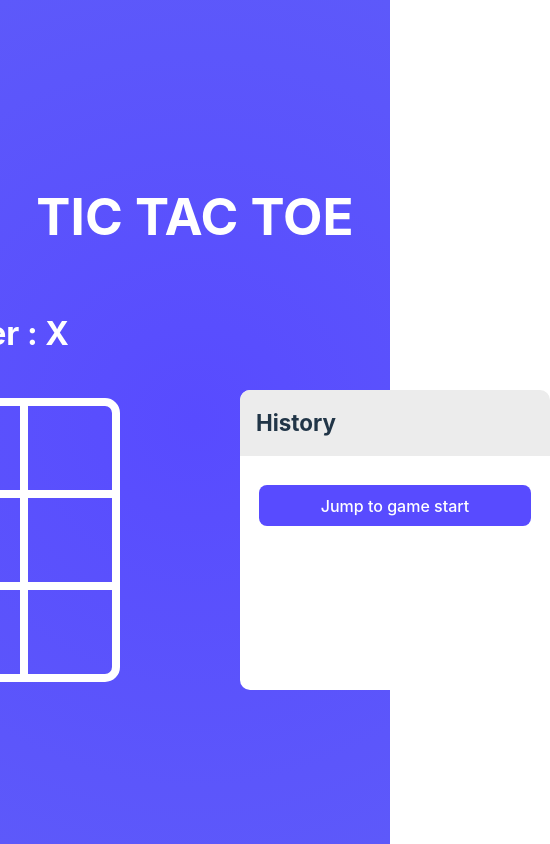
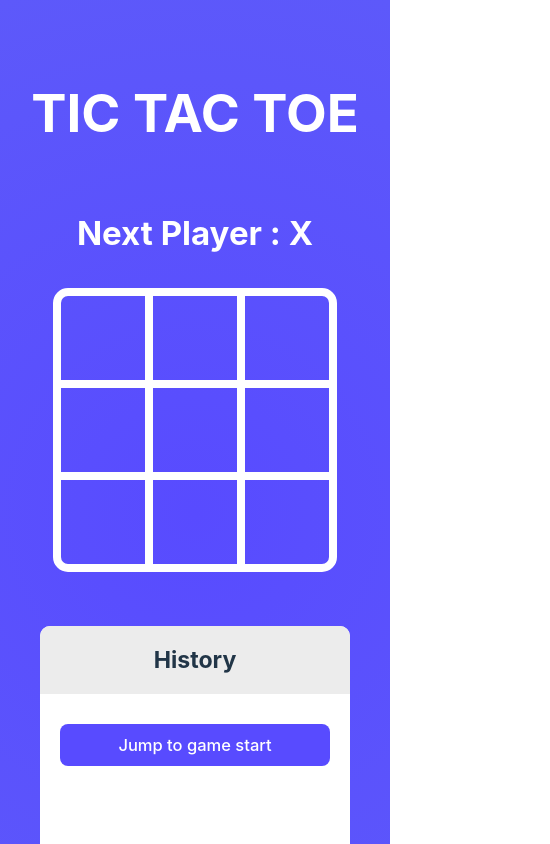
Before and after one commit to Martarion-Code/Tic-Tac-Toe-React, a React (Vite) app: page / in a window 390 px wide. Shown: the top 844 px of the page, 550 px wide, since content can reach past the window. Built offline with nearby package versions, Linux system fonts and the light colour scheme.

Commit message:
Add responsive to the tic tac toe
I try to make the font, squares, and history container responsive in view port more than 400px, but I think the responsivity is still shitty

```diff
--- a/index.html
+++ b/index.html
@@ -3,7 +3,7 @@
   <head>
     <meta charset="UTF-8" />
     <link rel="icon" type="image/svg+xml" href="/vite.svg" />
-    <meta name="viewport" content="width=device-width, initial-scale=1.0" />
+    <meta name="viewport" content="width=device-width, initial-scale=1">
     <title>Vite + React</title>
   </head>
   <body>
--- a/src/App.css
+++ b/src/App.css
@@ -50,6 +50,10 @@
   box-sizing: border-box;
 }
 
+html{
+  font-size: calc(15px + 0.390625vw);
+}
+
 .app{
   color: #fff;
   width: 100vw;
@@ -81,7 +85,7 @@ filter: progid:DXImageTransform.Microsoft.gradient(startColorstr="#5d59fa",endCo
 
 .board-history-cont{
   display: flex;
-  gap: 200px;
+  gap: 10vw;
   justify-content: center;
   align-items: center;
 }
@@ -135,7 +139,10 @@ filter: progid:DXImageTransform.Microsoft.gradient(startColorstr="#5d59fa",endCo
   width: 310px;
 
 }
+.title-and-board-cont__title{
+  font-size: 2rem;
 
+}
 .history-cont__heading{
   padding: 1rem;
   width: 100%;
@@ -170,3 +177,71 @@ filter: progid:DXImageTransform.Microsoft.gradient(startColorstr="#5d59fa",endCo
     background-color: var(--bg-clr);
     color: #fff;
 }
+
+
+
+@media (max-width: 767px) {
+  /* Add your styles here */
+  .app{
+    height: auto;
+  }
+  .app__title{
+    margin: 0;
+    margin-top: 10vh;
+    margin-bottom: 4vh;
+  }
+  .board-history-cont{
+
+    gap: 15vw;
+    flex-direction:column;
+
+  }
+
+  .history-cont{
+
+    margin-bottom: 100px;
+
+  }
+
+  .container-square, .title-and-board-cont{
+    justify-content: center;
+    text-align: center;
+  }
+}
+
+
+@media (min-width: 768px) and (max-width: 1023px) {
+  .app{
+    height: 100vh;
+  }
+
+  .board-history-cont{
+    gap: 18vw;
+  }
+}
+
+
+@media(max-width:320px){
+  .app{
+    width: auto;
+    min-height: 100vh;
+  }
+
+  .app__title{
+    font-size: calc(15px + 5vw);
+  }
+
+  .title-and-board-cont__title{
+    font-size: calc(15px + 3vw);
+  }
+
+  .square__container-square {
+    width: 24vw;
+    height: 24vw;
+  }
+
+  .history-cont {
+    width: 80vw;
+    /* height: 30vw; */
+  }
+}
--- a/src/App.jsx
+++ b/src/App.jsx
@@ -73,10 +73,10 @@ function App() {
 
   return (
     <div className="app">
-      <h1 className="title">TIC TAC TOE</h1>
+      <h1 className="app__title">TIC TAC TOE</h1>
       <div className="game-cont">
         <div className="title-and-board-cont">
-          <h3 style={{ color: "#fff", fontSize: "2rem" }}>{`${
+          <h3 className="title-and-board-cont__title" style={{ color: "#fff"}}>{`${
             winner == null
               ? "Next Player : " + (isNextX == true ? "X" : "O")
               : `Player ${winner} is a winner`
```
